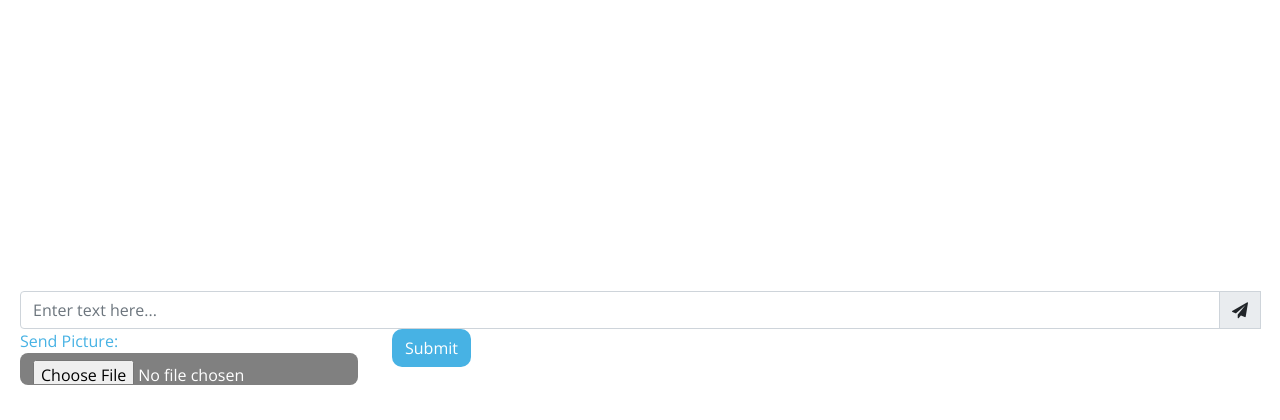
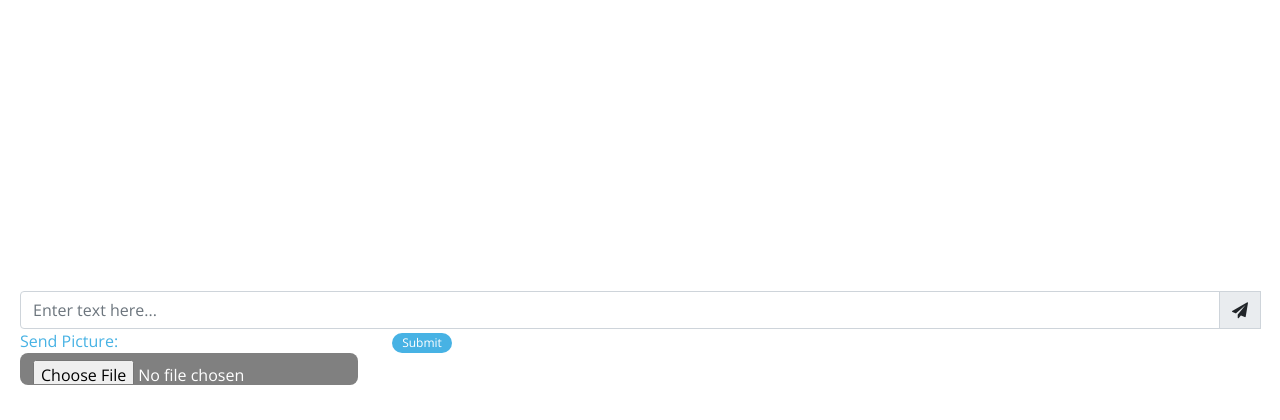
Before and after one commit to hemjay07/CarBot, a Flask app: page /chat in a window 1280 px wide. Shown: the part 380-800 px from the top of the page. Run offline with Flask 2, Linux system fonts and the light colour scheme; parts of the project's set-up code (start-up, migrations or seed data) failed here and were passed over; some libraries are stand-ins or nearby versions.

Commit message:
Update chat.html

```diff
--- a/templates/chat.html
+++ b/templates/chat.html
@@ -114,7 +114,7 @@
    <div class="containerx"><span style="color: #47b2e4">Send Picture:</span><input style="display:block;color:white;background-color: grey; height:32px;border-radius: 8px;" type="file" class="btn"  name="image_question" id="image_question" style="color: white  ;border-radius: 10px;" accept="image/*" capture="environment"></div>
 
         <div class="containerx"><input type="submit" class="btn" id="image-button"
-            style="font-size: 16px;color:white;background-color:#47b2e4; border-radius: 10px;"></div>
+            style="font-size: 12px;height:20px;width: 60px;padding:0px; color:white;background-color:#47b2e4; border-radius: 10px;"></div>
         </form>
       </div>
 
```
